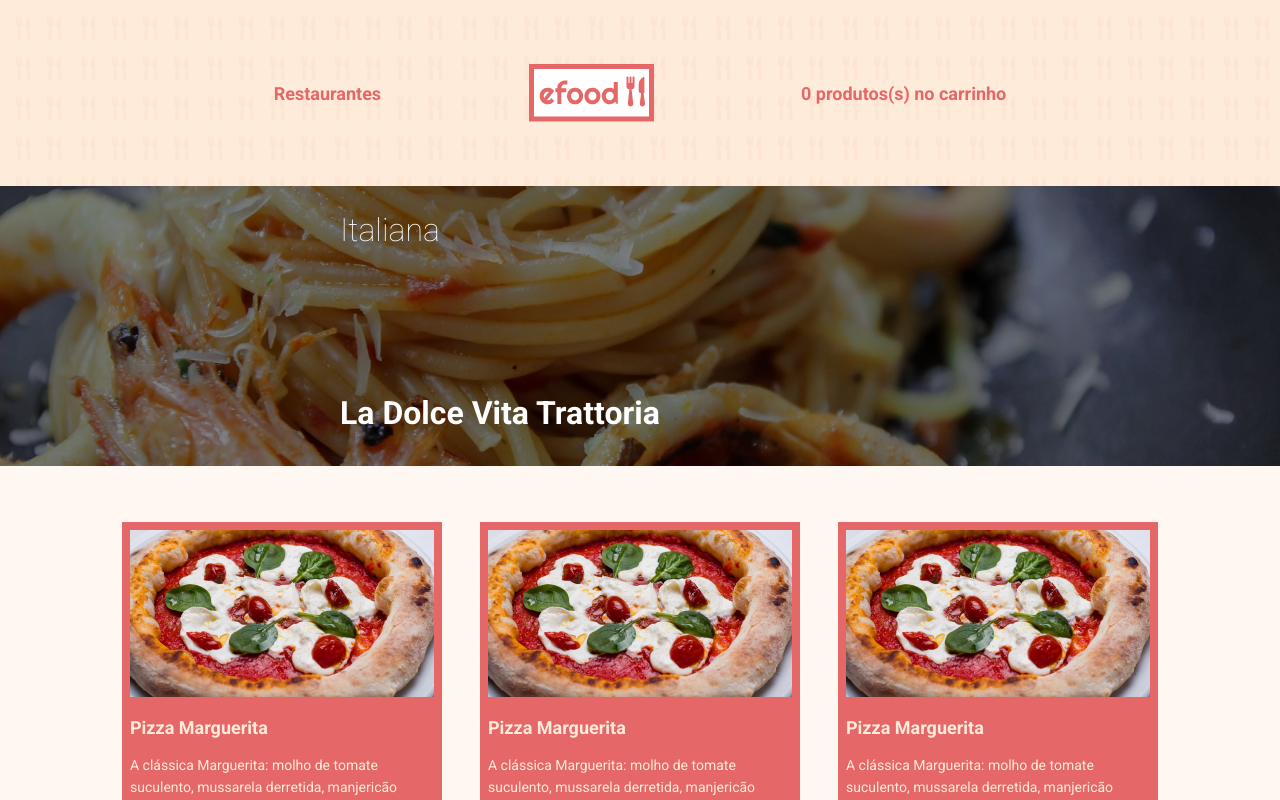
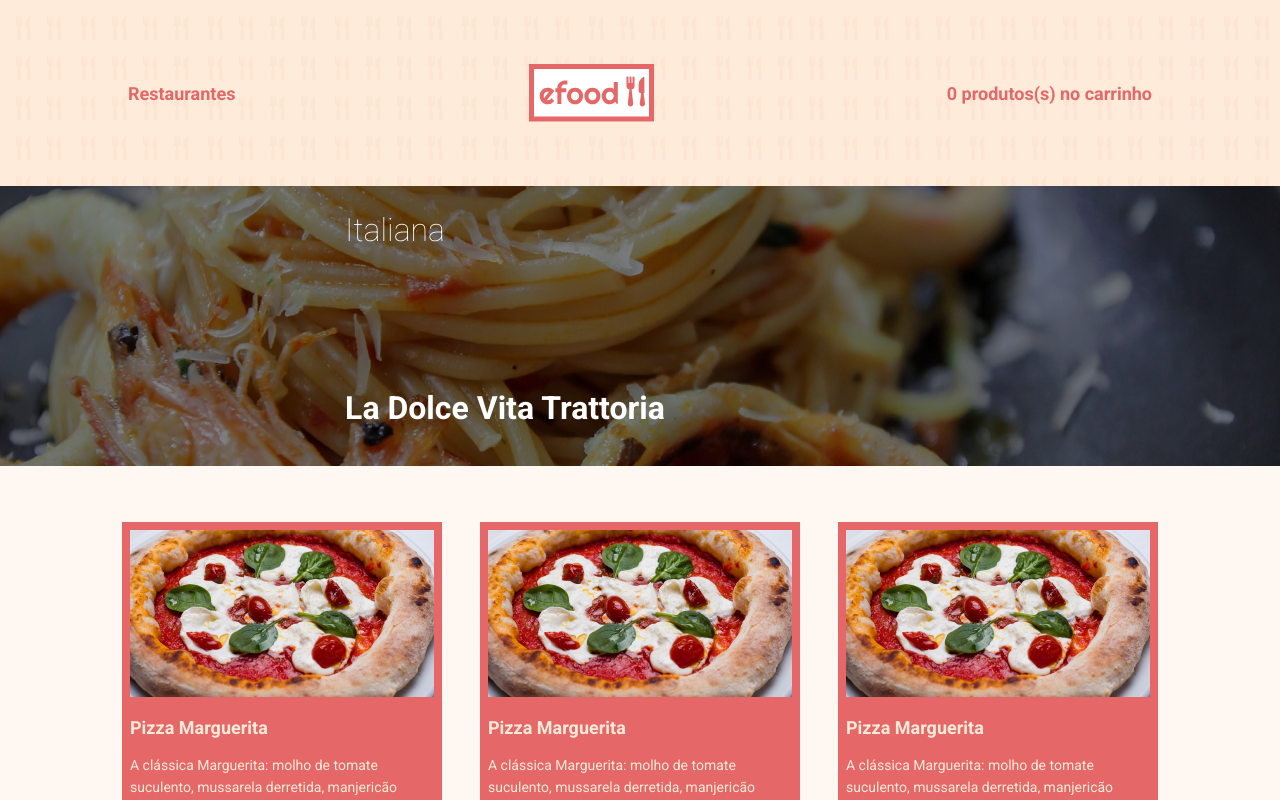
Before and after one commit to MarceloSilveira1709/Efood, a React (Create React App) app: page /perfil in a window 1280 px wide. Shown: the top 800 px of the page. Built offline with nearby package versions, Linux system fonts and the light colour scheme.

Commit message:
ajustando alinhamento de itens no cabeçalho

```diff
--- a/src/components/HeaderPerfil/index.tsx
+++ b/src/components/HeaderPerfil/index.tsx
@@ -1,7 +1,7 @@
 
 import  headerImg from '../../assets/images/fundo.png'
 import headerImgMassa from '../../assets/images/fundo_massa.png'
-import { Carrinho, ImagemFundo, ImagemMassa, Logo, Restaurante, Tipo, Titulo } from './styles'
+import { Carrinho, Container, ContainerMassa, ImagemFundo, ImagemMassa, Logo, Restaurante, Tipo, Titulo } from './styles'
 import logo from '../../assets/images/logo.svg'
 
 
@@ -10,13 +10,17 @@ import logo from '../../assets/images/logo.svg'
 const HeaderPerfil = () => (
   <>
   <ImagemFundo style={{backgroundImage: `url(${headerImg})` }}>
+    <Container>
   <Restaurante>Restaurantes</Restaurante>
     <Logo src={logo} alt="Efood"/>
     <Carrinho>0 produtos(s) no carrinho</Carrinho>
+    </Container>
   </ImagemFundo>
   <ImagemMassa style={{backgroundImage: `url(${headerImgMassa})` }}>
-  <Tipo>Italiana</Tipo>
-  <Titulo>La Dolce Vita Trattoria</Titulo>
+    <ContainerMassa>
+    <Tipo>Italiana</Tipo>
+    <Titulo>La Dolce Vita Trattoria</Titulo>
+  </ContainerMassa>
   </ImagemMassa>
   </>
 )
--- a/src/components/HeaderPerfil/styles.ts
+++ b/src/components/HeaderPerfil/styles.ts
@@ -1,22 +1,35 @@
 import styled from "styled-components";
 import { cores } from '../../styles';
 
+export const Container = styled.div`
+  width: 100%;
+  display: flex;
+  align-items: center;
+  justify-content: space-between;
+  max-width: 1024px;
+`
+export const ContainerMassa = styled.div`
+  width: 100%;
+  display: grid;
+  align-items: self-start;
+  justify-content: space-around;
+  max-width: 1010px;
+
+`
 
 
 export const ImagemFundo = styled.header`
   width: 100%;
   height: 186px;
   display: flex;
-  justify-content: space-around;
-  align-items: center;
-  padding: 0 200px;
+  justify-content: center;
+
 `
 export const ImagemMassa = styled.section`
   width: 100%;
   height: 280px;
   margin-bottom: 56px;
   display: grid;
-  padding-left: 340px;
   background-repeat: no-repeat;
   background-size: cover;
 `
@@ -41,8 +54,9 @@ export const Titulo = styled.h1`
   font-size: 32px;
   font-weight: bold;
   color: ${cores.branca};
-  margin-bottom: 34px;
-  align-self: end;
+
+
+
 
 `
 export const Tipo = styled.p`
@@ -51,5 +65,5 @@ export const Tipo = styled.p`
   font-weight: 100;
   color: ${cores.branca};
   margin-top: 25px;
-
+  margin-bottom: 100px;
 `
```
